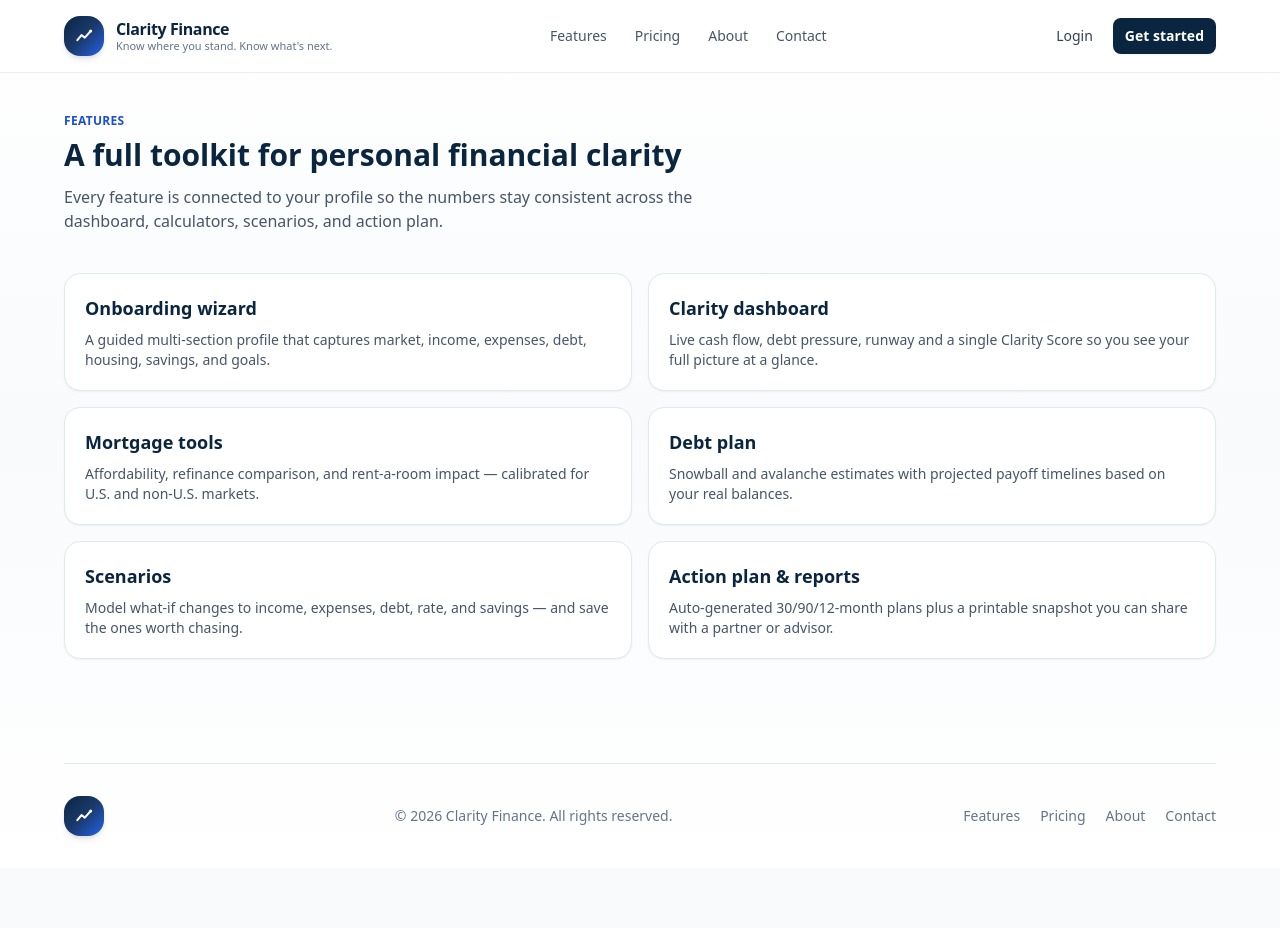
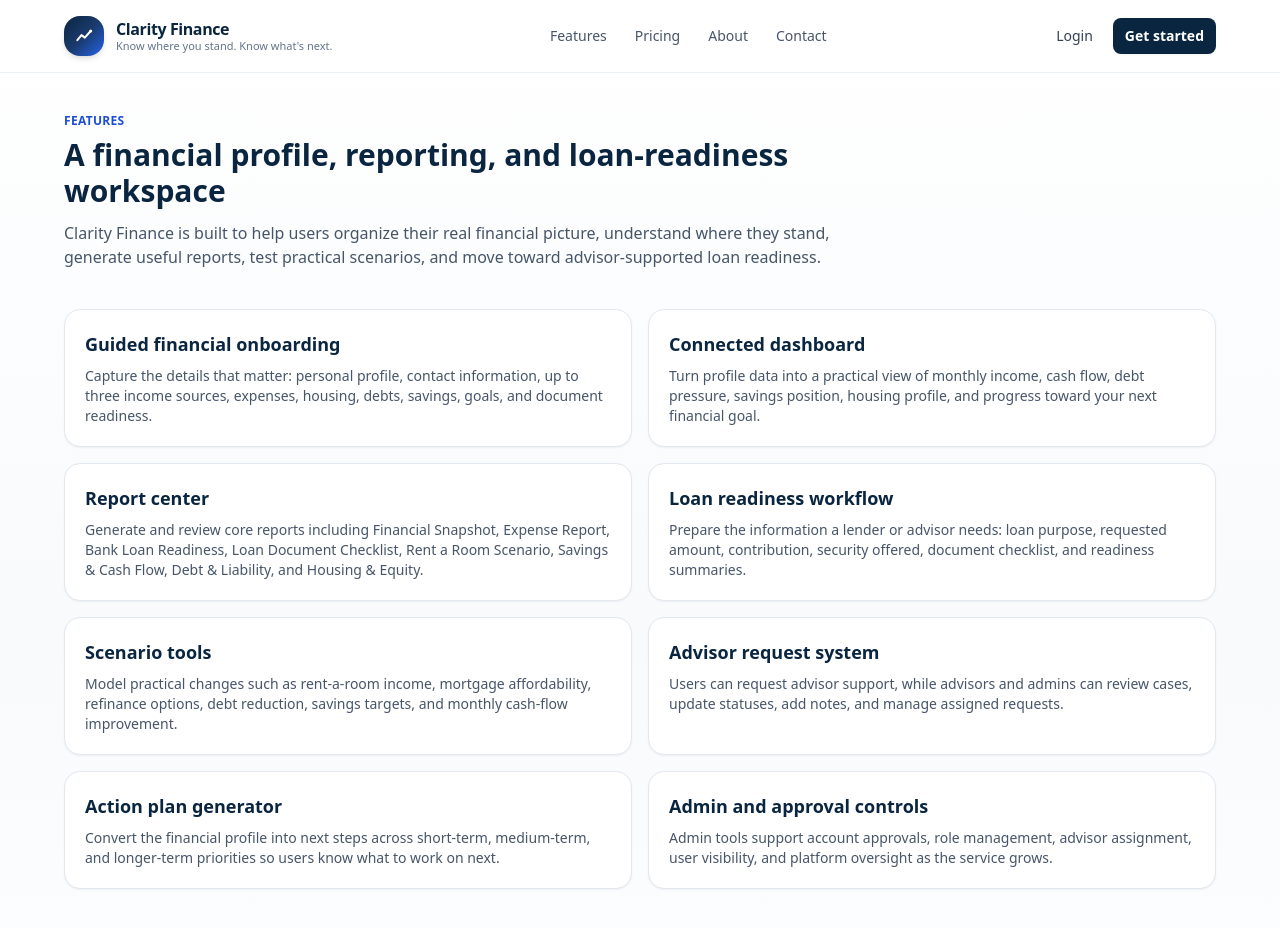
Before and after one commit to 345cayworks/clarityfinance, a Next.js app: page /features in a window 1280 px wide. Shown: the top 928 px of the page. Before the commit the page ends 868 px from the top, so only its background shows below. Built offline with nearby package versions, Linux system fonts and the light colour scheme.

Commit message:
Update features page copy to match current platform

```diff
--- a/app/(public)/features/page.tsx
+++ b/app/(public)/features/page.tsx
@@ -1,45 +1,55 @@
 const features = [
   {
-    title: "Onboarding wizard",
+    title: "Guided financial onboarding",
     description:
-      "A guided multi-section profile that captures market, income, expenses, debt, housing, savings, and goals."
+      "Capture the details that matter: personal profile, contact information, up to three income sources, expenses, housing, debts, savings, goals, and document readiness."
   },
   {
-    title: "Clarity dashboard",
+    title: "Connected dashboard",
     description:
-      "Live cash flow, debt pressure, runway and a single Clarity Score so you see your full picture at a glance."
+      "Turn profile data into a practical view of monthly income, cash flow, debt pressure, savings position, housing profile, and progress toward your next financial goal."
   },
   {
-    title: "Mortgage tools",
+    title: "Report center",
     description:
-      "Affordability, refinance comparison, and rent-a-room impact — calibrated for U.S. and non-U.S. markets."
+      "Generate and review core reports including Financial Snapshot, Expense Report, Bank Loan Readiness, Loan Document Checklist, Rent a Room Scenario, Savings & Cash Flow, Debt & Liability, and Housing & Equity."
   },
   {
-    title: "Debt plan",
+    title: "Loan readiness workflow",
     description:
-      "Snowball and avalanche estimates with projected payoff timelines based on your real balances."
+      "Prepare the information a lender or advisor needs: loan purpose, requested amount, contribution, security offered, document checklist, and readiness summaries."
   },
   {
-    title: "Scenarios",
+    title: "Scenario tools",
     description:
-      "Model what-if changes to income, expenses, debt, rate, and savings — and save the ones worth chasing."
+      "Model practical changes such as rent-a-room income, mortgage affordability, refinance options, debt reduction, savings targets, and monthly cash-flow improvement."
   },
   {
-    title: "Action plan & reports",
+    title: "Advisor request system",
     description:
-      "Auto-generated 30/90/12-month plans plus a printable snapshot you can share with a partner or advisor."
+      "Users can request advisor support, while advisors and admins can review cases, update statuses, add notes, and manage assigned requests."
+  },
+  {
+    title: "Action plan generator",
+    description:
+      "Convert the financial profile into next steps across short-term, medium-term, and longer-term priorities so users know what to work on next."
+  },
+  {
+    title: "Admin and approval controls",
+    description:
+      "Admin tools support account approvals, role management, advisor assignment, user visibility, and platform oversight as the service grows."
   }
 ];
 
 export default function FeaturesPage() {
   return (
     <div className="space-y-10 pt-10">
-      <header className="max-w-2xl">
+      <header className="max-w-3xl">
         <p className="text-xs font-semibold uppercase tracking-wide text-blue-700">Features</p>
-        <h1 className="mt-2 text-3xl font-semibold text-[#0A2540]">A full toolkit for personal financial clarity</h1>
+        <h1 className="mt-2 text-3xl font-semibold text-[#0A2540]">A financial profile, reporting, and loan-readiness workspace</h1>
         <p className="mt-3 text-slate-600">
-          Every feature is connected to your profile so the numbers stay consistent across the dashboard, calculators,
-          scenarios, and action plan.
+          Clarity Finance is built to help users organize their real financial picture, understand where they stand, generate
+          useful reports, test practical scenarios, and move toward advisor-supported loan readiness.
         </p>
       </header>
       <div className="grid gap-4 md:grid-cols-2">
@@ -50,6 +60,14 @@ export default function FeaturesPage() {
           </article>
         ))}
       </div>
+      <section className="rounded-2xl border border-blue-100 bg-blue-50/60 p-6">
+        <h2 className="text-xl font-semibold text-[#0A2540]">What the platform helps answer</h2>
+        <div className="mt-4 grid gap-3 text-sm text-slate-700 md:grid-cols-3">
+          <p>Can I clearly explain my income, expenses, debt, and savings position?</p>
+          <p>What documents and profile details do I still need before approaching a lender?</p>
+          <p>Would a scenario like rent-a-room income or debt reduction improve my readiness?</p>
+        </div>
+      </section>
     </div>
   );
 }
```
